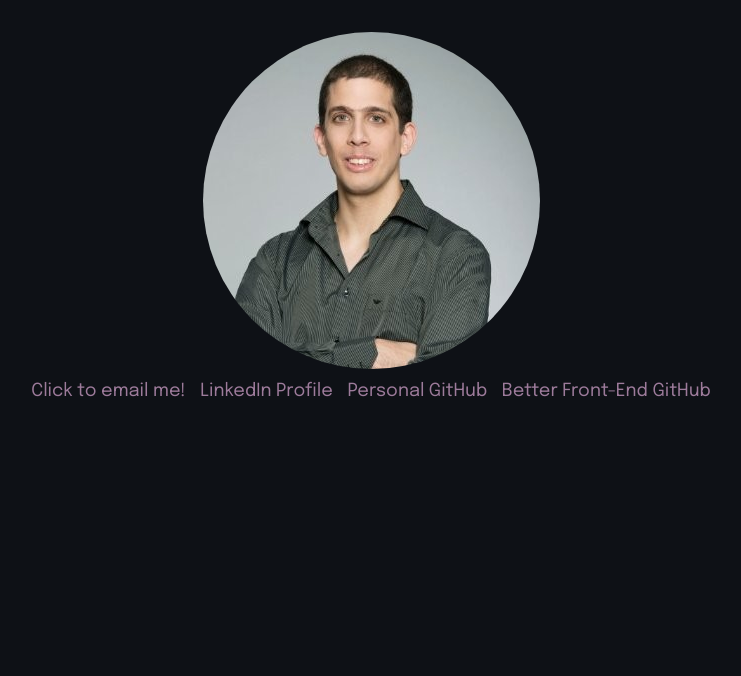
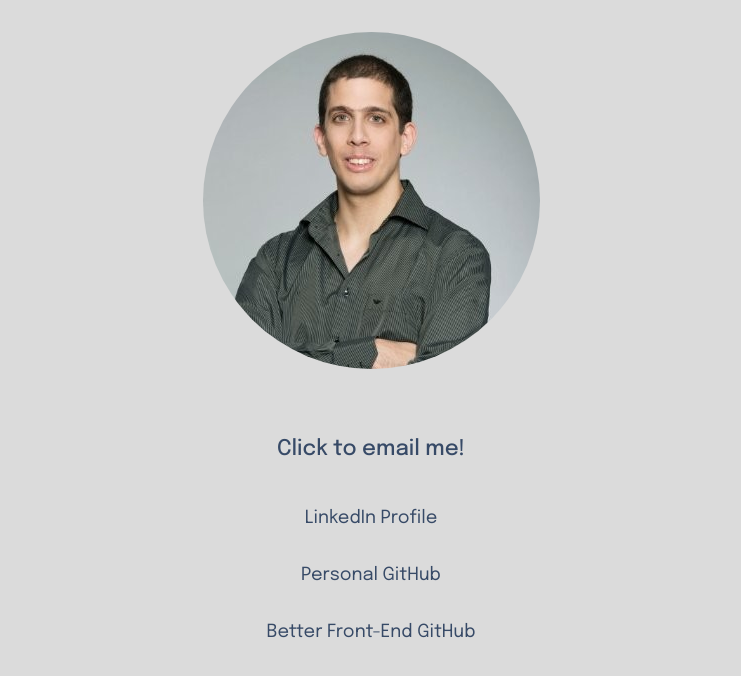
Before and after one commit to better-front-end/website, a website: page src/index.html in a window 1280 px wide. Shown: the part 208-884 px from the top of the page, without its empty margins (269-1010 px from the left). Before the commit the page ends 800 px from the top, so only its background shows below. Drawn offline with Linux system fonts and the light colour scheme.

Commit message:
feat: add light theme

```diff
--- a/src/styles.css
+++ b/src/styles.css
@@ -3,18 +3,16 @@
 @import "./reset.css";
 
 :root {
-	--color-rich-black-fogra-29: hsl(218deg 22% 7% / 100%);
-	--color-independence: hsl(216deg 30% 31% / 100%);
-	--color-dark-blue-gray: hsl(238deg 15% 45% / 100%);
-	--color-mountbatten-pink: hsl(305deg 15% 55% / 100%);
-	--color-bright-lilac: hsl(273deg 77% 78% / 100%);
+	--color-rich-black-fogra-29: hsl(218deg 22% 7%);
+	--color-independence: hsl(216deg 30% 31%);
+	--color-dark-blue-gray: hsl(238deg 15% 45%);
+	--color-mountbatten-pink: hsl(305deg 15% 55%);
+	--color-bright-lilac: hsl(273deg 77% 78%);
 
 	font-size: 6.25%;
 }
 
 body {
-	--body-background-color: var(--color-rich-black-fogra-29);
-	--main-text-color: var(--color-bright-lilac);
 	--main-padding: clamp(16rem, 8vw, 50rem);
 
 	background-color: var(--body-background-color);
@@ -22,6 +20,20 @@ body {
 	font-family: Epilogue, sans-serif;
 	font-size: clamp(16rem, 3vw, 18rem);
 	line-height: 1.5;
+}
+
+@media (prefers-color-scheme: dark) {
+	body {
+		--body-background-color: var(--color-rich-black-fogra-29);
+		--main-text-color: var(--color-bright-lilac);
+	}
+}
+
+@media (prefers-color-scheme: light) {
+	body {
+		--body-background-color: hsl(0deg 0% 86%);
+		--main-text-color: var(--color-rich-black-fogra-29);
+	}
 }
 
 .main-header {
@@ -51,7 +63,8 @@ body {
 	max-inline-size: min(clamp(250rem, 50vw, 400rem), 100%);
 }
 
-.social-links__list {
+.social-links {
+	align-items: center;
 	display: flex;
 	flex-direction: column;
 	gap: 20rem;
@@ -59,23 +72,38 @@ body {
 }
 
 .social-links__link {
-	--social-links-color: var(--color-mountbatten-pink);
+	color: var(--social-links-color);
+	padding-block: 5rem;
+	padding-inline: 15rem;
+	transition: color 80ms ease, filter 200ms ease;
+}
 
-	color: var(--social-links-color);
-	padding: 5rem;
-	transition: color 80ms ease, filter 200ms ease;
+@media (prefers-color-scheme: dark) {
+	.social-links__link {
+		--social-links-color: var(--color-mountbatten-pink);
+		--social-links-color-hover: var(--color-bright-lilac);
+		--drop-shadow-color-active: var(--color-mountbatten-pink);
+	}
+}
+
+@media (prefers-color-scheme: light) {
+	.social-links__link {
+		--social-links-color: var(--color-independence);
+		--social-links-color-hover: var(--color-dark-blue-gray);
+		--drop-shadow-color-active: var(--color-independence);
+	}
 }
 
 @media (hover: hover) {
 	.social-links__link:hover {
-		--social-links-color: var(--color-bright-lilac);
+		--social-links-color: var(--social-links-color-hover);
 
 		filter: drop-shadow(0 0 1em var(--color-dark-blue-gray));
 	}
 }
 
 .social-links__link:active {
-	filter: drop-shadow(0 0 0.8em var(--color-mountbatten-pink));
+	filter: drop-shadow(0 0 0.8em var(--drop-shadow-color-active));
 }
 
 .social-links__link:focus-visible {
@@ -83,3 +111,9 @@ body {
 	outline: 2rem dashed var(--color-independence);
 	outline-offset: 2rem;
 }
+
+.social-links__link--accent {
+	font-size: 1.2em;
+	font-weight: 500;
+	margin-block-end: 10rem;
+}
```
